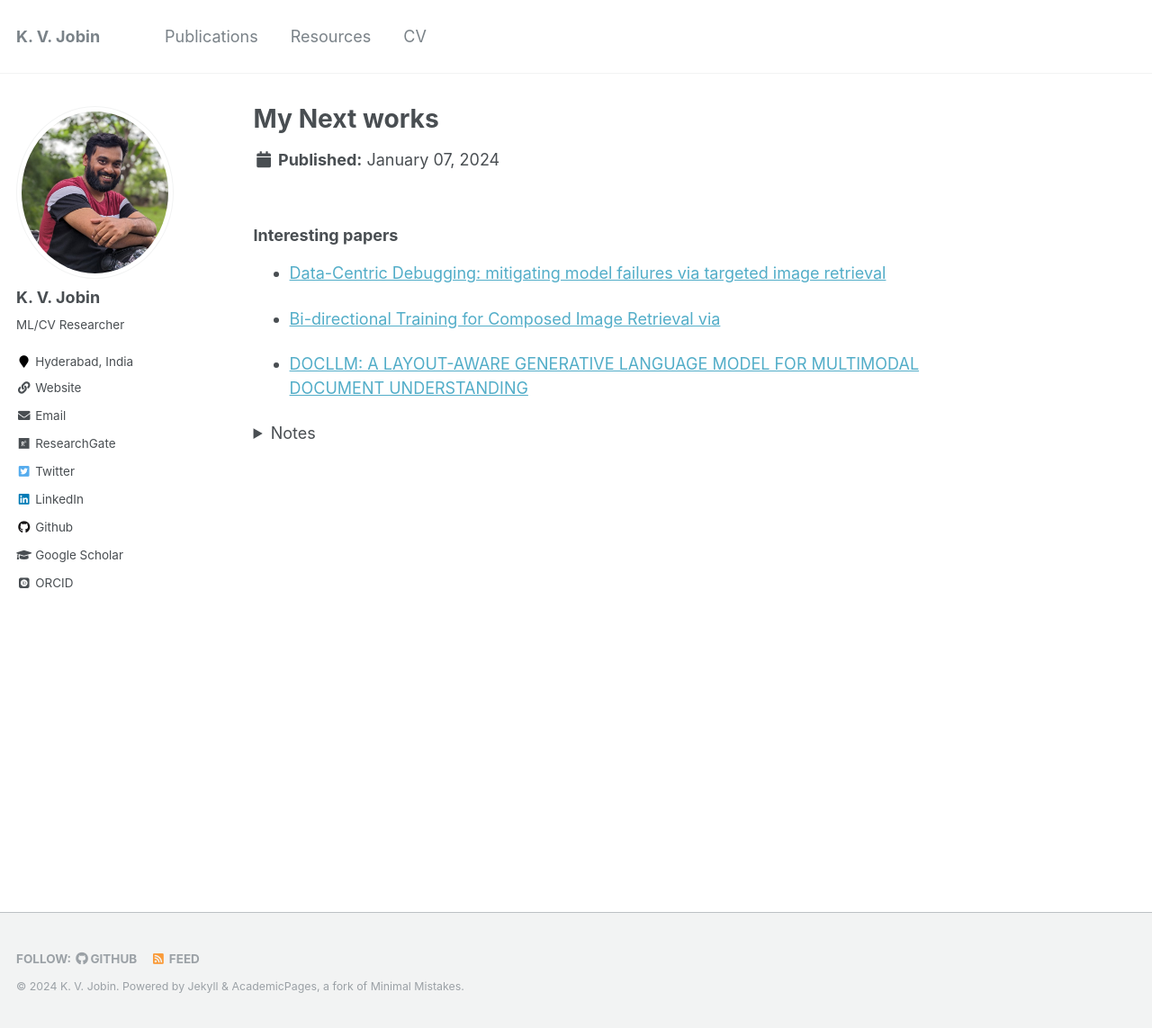
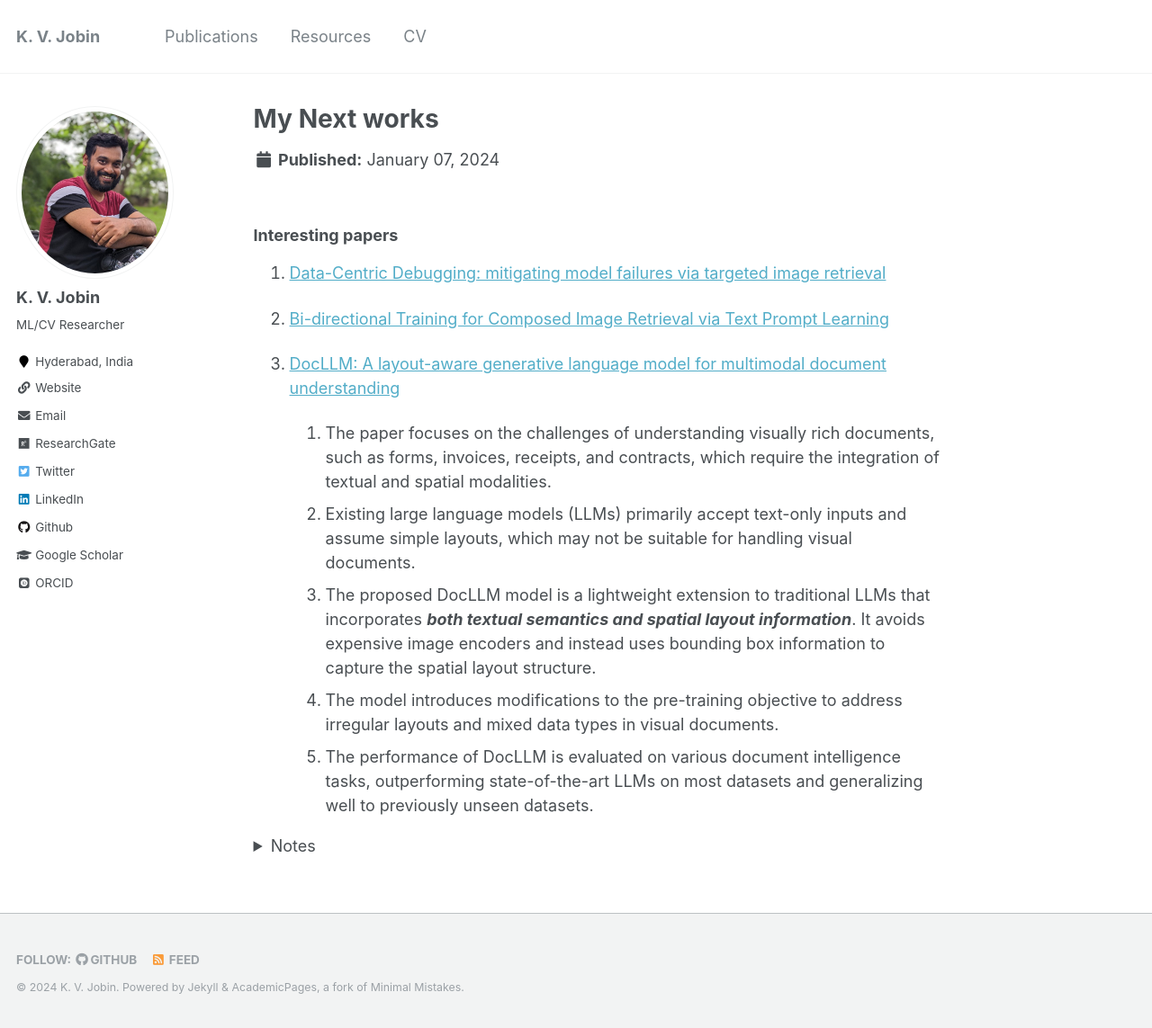
Before and after one commit to jobinkv/jobinkv.github.io, a Jekyll site: the page built from _pages/next.md, in a window 1280 px wide and 1143 px high. Shown: the whole window at 90% size. Built offline with Jekyll 4.4.1, drawn with Linux system fonts in a browser that asks for light colours; some web fonts are replaced.

Commit message:
reading1

```diff
--- a/_pages/next.md
+++ b/_pages/next.md
@@ -8,16 +8,23 @@ permalink: /next/
 
 
 
-- [Data-Centric Debugging: mitigating model failures via targeted image retrieval](https://openaccess.thecvf.com/content/WACV2024/papers/Singla_Data-Centric_Debugging_Mitigating_Model_Failures_via_Targeted_Image_Retrieval_WACV_2024_paper.pdf)
+1. [Data-Centric Debugging: mitigating model failures via targeted image retrieval](https://openaccess.thecvf.com/content/WACV2024/papers/Singla_Data-Centric_Debugging_Mitigating_Model_Failures_via_Targeted_Image_Retrieval_WACV_2024_paper.pdf)
 
-- [Bi-directional Training for Composed Image Retrieval via](https://openaccess.thecvf.com/content/WACV2024/papers/Liu_Bi-Directional_Training_for_Composed_Image_Retrieval_via_Text_Prompt_Learning_WACV_2024_paper.pdf)
+1. [Bi-directional Training for Composed Image Retrieval via Text Prompt Learning
+](https://openaccess.thecvf.com/content/WACV2024/papers/Liu_Bi-Directional_Training_for_Composed_Image_Retrieval_via_Text_Prompt_Learning_WACV_2024_paper.pdf)
 
-- [DOCLLM: A LAYOUT-AWARE GENERATIVE LANGUAGE MODEL
-FOR MULTIMODAL DOCUMENT UNDERSTANDING](https://arxiv.org/pdf/2401.00908.pdf)
+1. [
+DocLLM: A layout-aware generative language model for multimodal document understanding](https://arxiv.org/pdf/2401.00908.pdf)
 
 
+    1. The paper focuses on the challenges of understanding visually rich documents, such as forms, invoices, receipts, and contracts, which require the integration of textual and spatial modalities.
+    1. Existing large language models (LLMs) primarily accept text-only inputs and assume simple layouts, which may not be suitable for handling visual documents.
+    1. The proposed DocLLM model is a lightweight extension to traditional LLMs that incorporates ***both textual semantics and spatial layout information***. It avoids expensive image encoders and instead uses bounding box information to capture the spatial layout structure.
+    1. The model introduces modifications to the pre-training objective to address irregular layouts and mixed data types in visual documents.
+    1. The performance of DocLLM is evaluated on various document intelligence tasks, outperforming state-of-the-art LLMs on most datasets and generalizing well to previously unseen datasets.
+
 <details>
- <summary>Notes</summary>
+<summary>Notes</summary>
 &emsp;
 
 Here is the notes
```
